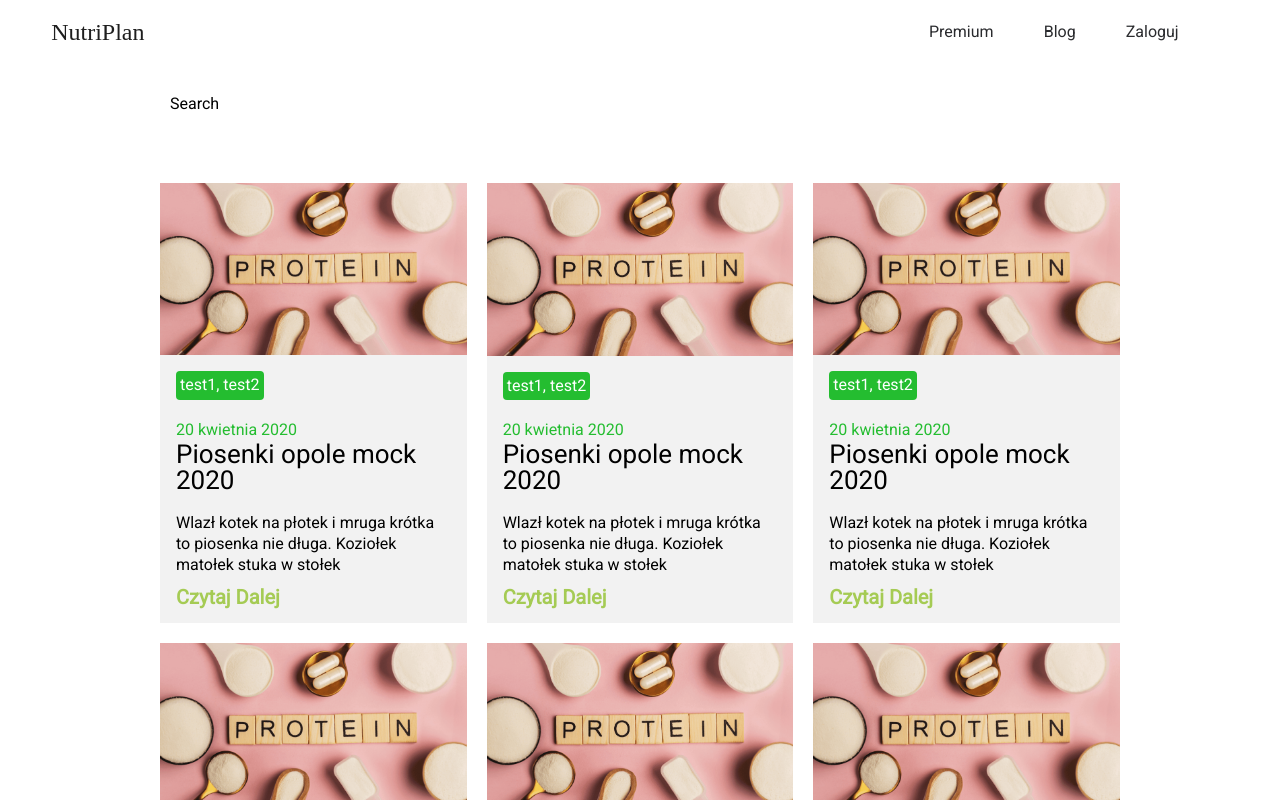
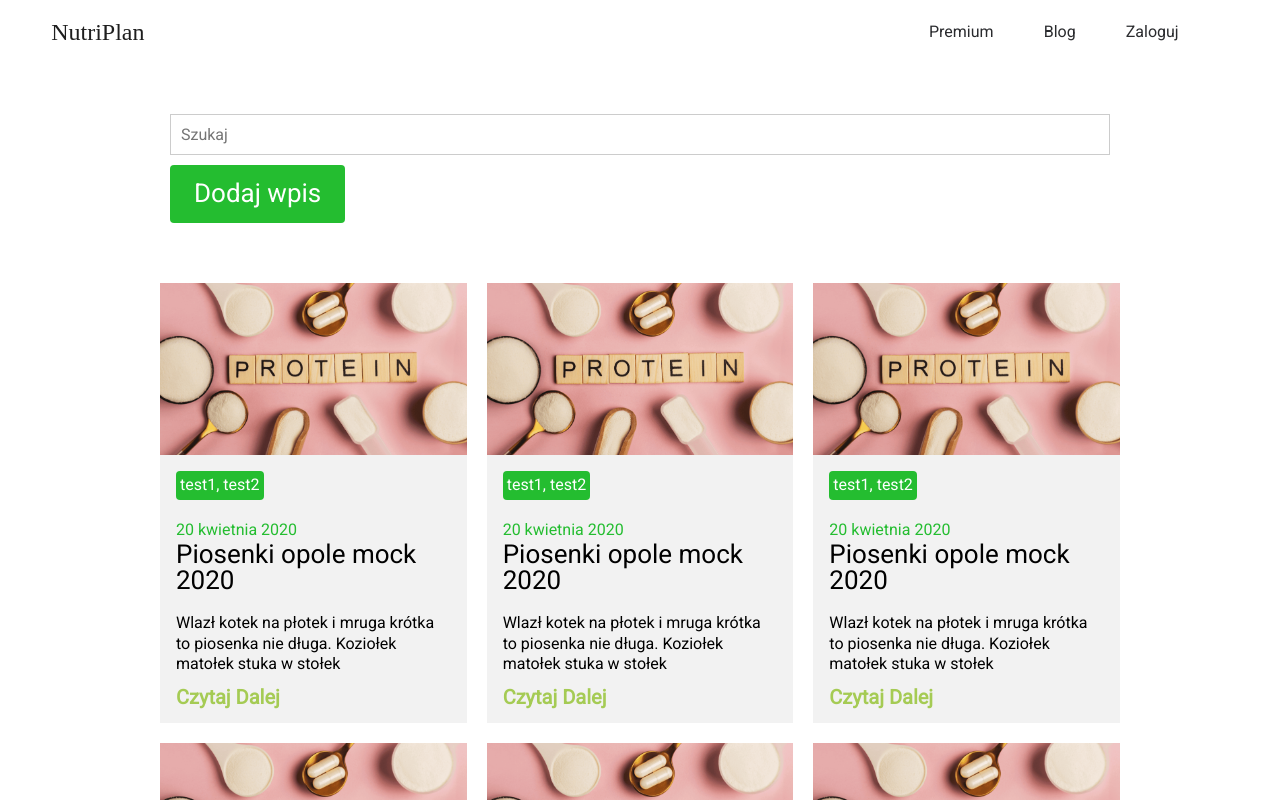
Before and after one commit to inzynieria-oprogramownia/inzynierka-oprogramownia, a React (Vite) app: page /blog/all in a window 1280 px wide. Shown: the top 800 px of the page. Built offline with nearby package versions, Linux system fonts and the light colour scheme; a web font is replaced by a local one.

Commit message:
update profile

```diff
--- a/src/components/parts/AllComponent.jsx
+++ b/src/components/parts/AllComponent.jsx
@@ -1,7 +1,9 @@
 import React from 'react'
+import { useNavigate } from 'react-router-dom'
 import Input from './Input'
 import PostItem from './PostItem'
 import RecipeItem from './RecepieItem'
+import Button from './Button'
 import '../../styles/allComponent.css'
 
 const AllComponent = ({ data, type }) => {
@@ -21,12 +23,38 @@ const AllComponent = ({ data, type }) => {
     return <RecipeItem key={el} data={data} />
   }
 
+  const navigate = useNavigate()
+
+  const handleClick = (url) => {
+    navigate(url)
+    window.scrollTo(0, 0)
+  }
+
   handleTypeCheck()
 
   return (
     <section className="allComponent">
       <div className="allComponent--search">
-        <Input label="Search" />
+        <Input placeholder="Szukaj" />
+        {type === 'blog' ? (
+          <Button
+            className="fitatuBlog--button profile-btn"
+            onClick={() => {
+              handleClick('/addPost')
+            }}
+          >
+            <p>Dodaj wpis</p>
+          </Button>
+        ) : (
+          <Button
+            className="fitatuBlog--button profile-btn"
+            onClick={() => {
+              handleClick('/addRecipe')
+            }}
+          >
+            <p>Dodaj przepis</p>
+          </Button>
+        )}
       </div>
       <div className="allComponent--wrapper">
         {numbers.map((el) => handleTypeCheck(el))}
--- a/src/components/parts/Nav.jsx
+++ b/src/components/parts/Nav.jsx
@@ -1,9 +1,18 @@
 import React, { useRef } from 'react'
+import { useSelector, useDispatch } from 'react-redux'
 import { NavLink } from 'react-router-dom'
+import { setUserData, initialState } from '../../redux/slices/user'
+// import useUserData from '../../hooks/useUserData'
 import '../../styles/nav.css'
 
 const Nav = () => {
   const navRef = useRef()
+  const isLoggedIn = useSelector((state) => state.person.name)
+
+  const handleClick = () => {
+    const dispatch = useDispatch()
+    dispatch(setUserData(initialState))
+  }
 
   const handleNavBarClick = () => {
     navRef.current.classList.toggle('mobile-nav')
@@ -22,9 +31,15 @@ const Nav = () => {
         <NavLink className="nav-link" to="/blog">
           Blog
         </NavLink>
-        <NavLink className="nav-link" to="/login">
-          Zaloguj
-        </NavLink>
+        {isLoggedIn ? (
+          <NavLink className="nav-link" to="/" onClick={handleClick}>
+            Wyloguj
+          </NavLink>
+        ) : (
+          <NavLink className="nav-link" to="/login">
+            Zaloguj
+          </NavLink>
+        )}
       </div>
       <button type="button" className="nav-btn" onClick={handleNavBarClick}>
         <i className="fa-solid fa-bars" />
--- a/src/redux/slices/user.js
+++ b/src/redux/slices/user.js
@@ -9,7 +9,7 @@ import {
   setWeight,
 } from '../reducers/user'
 
-const initialState = {
+export const initialState = {
   name: null,
   email: null,
   password: null,
--- a/src/styles/nav.css
+++ b/src/styles/nav.css
@@ -8,7 +8,7 @@
 .nav {
   display: flex;
   justify-content: space-between;
-  margin: 20px min(4vw, 4.85rem) 0px min(4vw, 4.85rem);
+  margin: 20px min(4vw, 4.85rem) 20px min(4vw, 4.85rem);
 }
 
 nav .nav-btn {
--- a/src/styles/profilePage.css
+++ b/src/styles/profilePage.css
@@ -38,6 +38,12 @@
 .weight--title {
   font-size: var(--xlFontSize);
 }
+
+.allComponent--search input {
+  padding: 10px;
+  border: 1px solid hsl(0, 0%, 80%);
+}
+
 @media only screen and (max-width: 1000px) {
   .panel--wrapper__top {
     grid-template-columns: repeat(2, 1fr);
```
